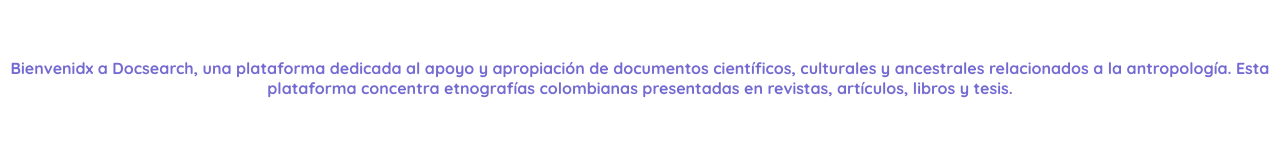
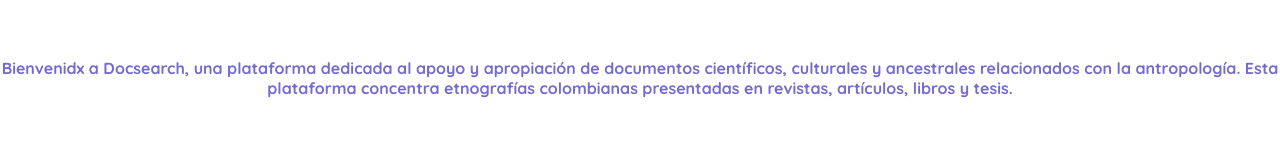
Before and after one commit to Laura-Leon/Docsearch, a plain HTML site: page cards.html in a window 1280 px wide. Shown: the part 186-334 px from the top of the page. Drawn offline with Linux system fonts and the light colour scheme; no server answers.

Commit message:
cosas redaccion

```diff
--- a/cards.html
+++ b/cards.html
@@ -56,7 +56,7 @@
     <section class="listcontainer">
         <form class="formcontainer">
             <p class="listcontainer__title">Fichas técnicas</a>
-            <p class="listcontainer__p">Bienvenidx a Docsearch, una plataforma dedicada al apoyo y apropiación de documentos científicos, culturales y ancestrales relacionados a la antropología. Esta plataforma concentra etnografías colombianas presentadas en revistas, artículos, libros y tesis.</p>
+            <p class="listcontainer__p">Bienvenidx a Docsearch, una plataforma dedicada al apoyo y apropiación de documentos científicos, culturales y ancestrales relacionados con la antropología. Esta plataforma concentra etnografías colombianas presentadas en revistas, artículos, libros y tesis.</p>
 
         </form>
 
```
